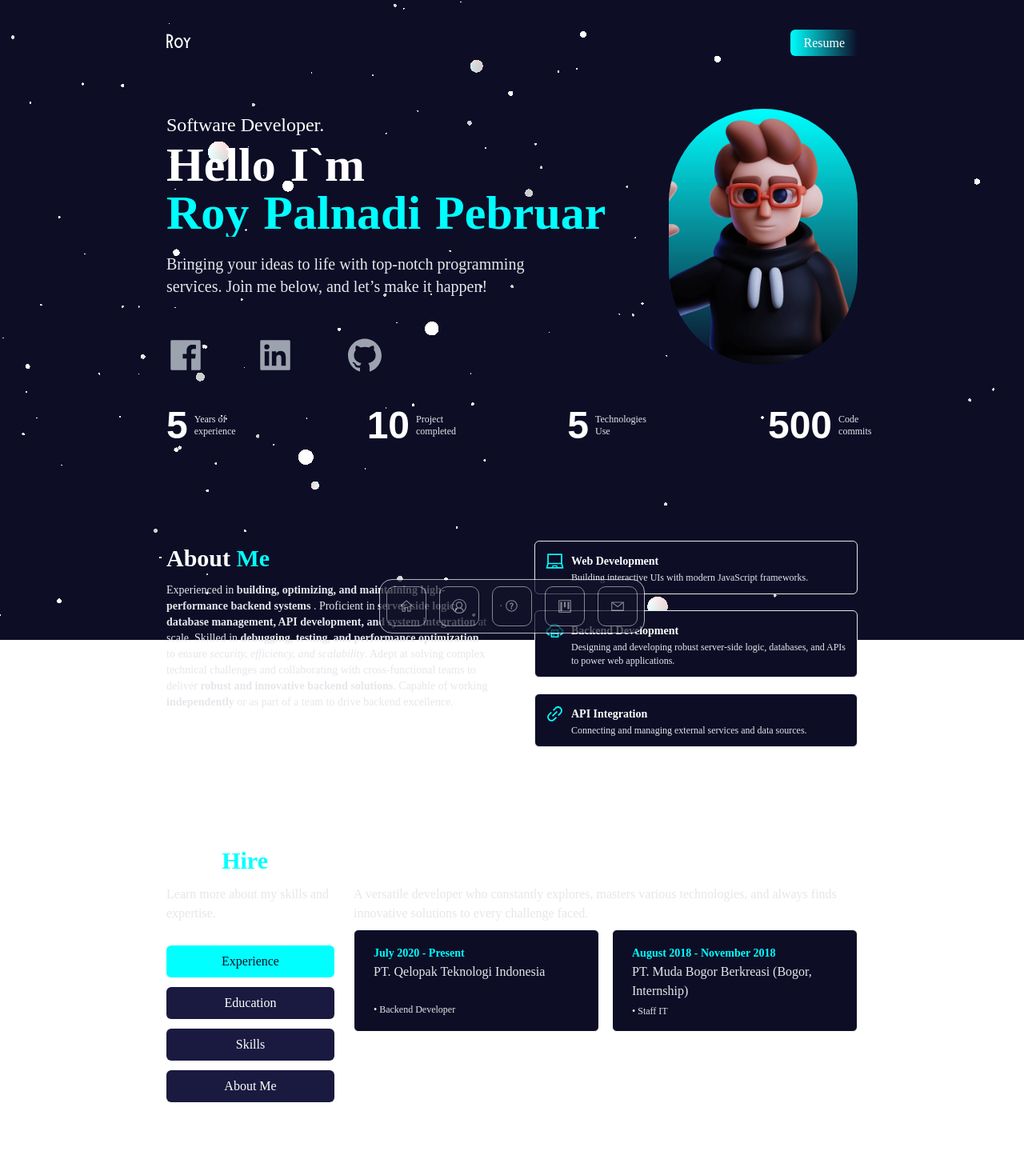
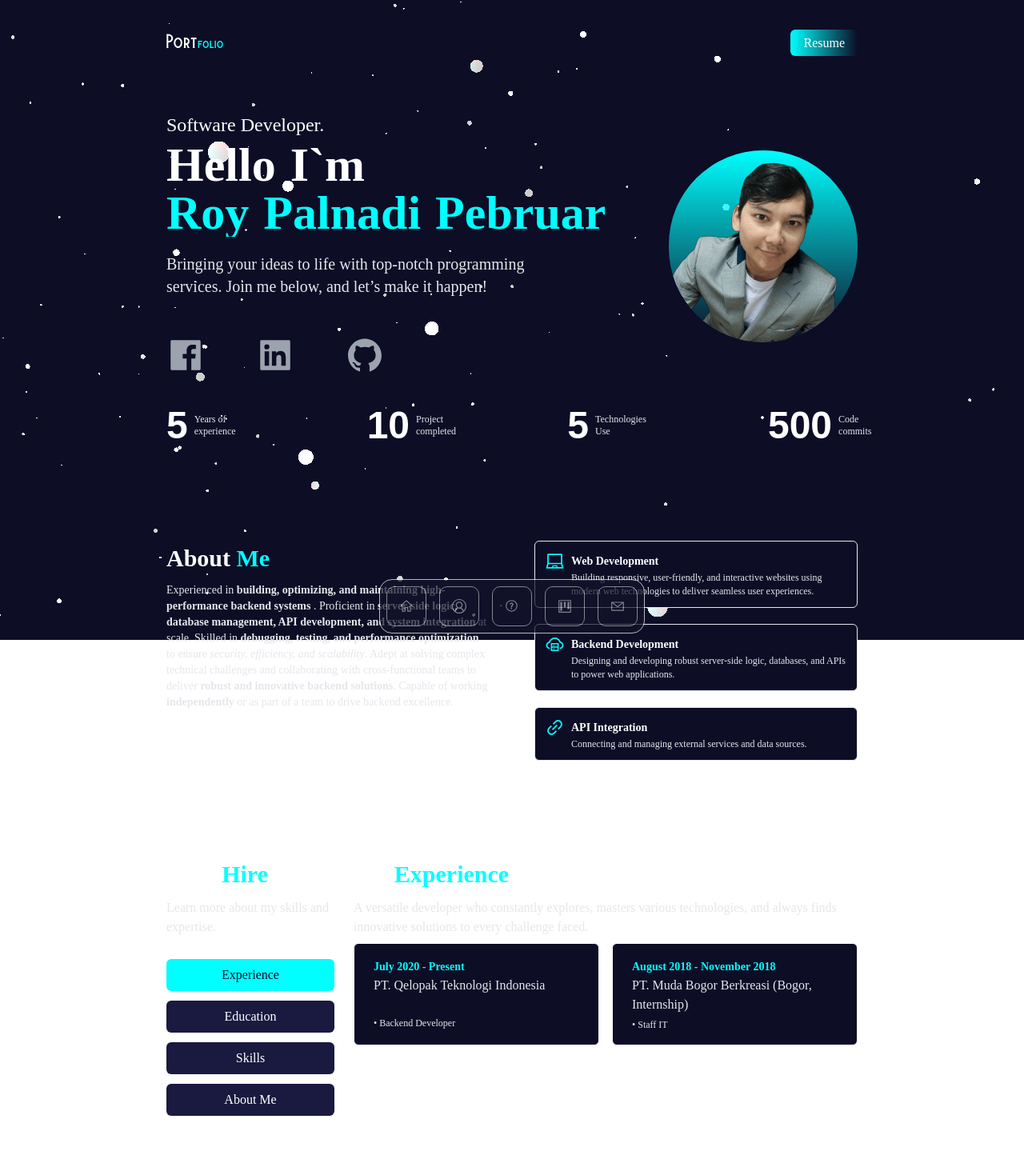
Before and after one commit to roypalnadi/react-portofolio, a Next.js app: page / in a window 1280 px wide. Shown: the top 1469 px of the page at 80% size. Built offline with nearby package versions, Linux system fonts and the light colour scheme.

Commit message:
update photo profile

```diff
--- a/pages/sections/main.js
+++ b/pages/sections/main.js
@@ -11,7 +11,9 @@ export default function Main({ setDarkMode, darkMode }) {
   return (
     <>
       <nav className="py-10 flex justify-between dark:text-white">
-        <h1 className="font-burtons text-xl">Roy</h1>
+        <h1 className="font-burtons text-xl">
+          Port<span className="text-sm text-space-neon">folio</span>
+        </h1>
         <ul className="flex items-center">
           {/* <li>
             <BsFillMoonStarsFill
@@ -31,7 +33,7 @@ export default function Main({ setDarkMode, darkMode }) {
           </li>
         </ul>
       </nav>
-      <div className="lg:flex text-center md:text-start py-4 lg:py-7">
+      <div className="lg:flex items-center text-center md:text-start py-4 lg:py-7">
         <div className="content-center">
           <BlurText
             text="Software Developer."
@@ -94,7 +96,7 @@ export default function Main({ setDarkMode, darkMode }) {
             </a>
           </div>
         </div>
-        <div className="mx-auto bg-gradient-to-b from-space-neon rounded-full w-40 h-40 relative overflow-hidden md:h-80 md:w-80">
+        <div className="mx-auto bg-gradient-to-b from-space-neon rounded-full w-40 h-40 relative overflow-hidden md:h-60 md:w-80">
           <Image src={deved} layout="fill" objectFit="cover" alt="" />
         </div>
       </div>
--- a/pages/sections/profile.js
+++ b/pages/sections/profile.js
@@ -50,7 +50,7 @@ export default function Profile() {
           <BoxProfile
             firstTitle={"Web Development"}
             secondTitle={
-              "Building interactive UIs with modern JavaScript frameworks."
+              "Building responsive, user-friendly, and interactive websites using modern web technologies to deliver seamless user experiences."
             }
             icon={<AiOutlineLaptop size={25} className="text-space-neon" />}
           />
--- a/pages/sections/why-me/about-me.js
+++ b/pages/sections/why-me/about-me.js
@@ -7,7 +7,7 @@ export default function AboutMe() {
       <div>
         <FadeLeft>
           <h3 className="text-3xl py-1 dark:text-space-white font-semibold">
-            About Me
+            About <span className="text-space-neon">Me</span>
           </h3>
           <p className="text-base py-2 text-gray-800 dark:text-gray-200">
             Passionate about technology and innovation, I thrive on solving
--- a/pages/sections/why-me/education.js
+++ b/pages/sections/why-me/education.js
@@ -7,7 +7,7 @@ export default function Education() {
       <div>
         <FadeLeft>
           <h3 className="text-3xl py-1 dark:text-space-white font-semibold">
-            My Education
+            My <span className="text-space-neon">Education</span>
           </h3>
           <p className="text-base py-2 text-gray-800 dark:text-gray-200">
             Education is a journey of exploration, from fundamentals to
--- a/pages/sections/why-me/experience.js
+++ b/pages/sections/why-me/experience.js
@@ -7,7 +7,7 @@ export default function Experience() {
       <div>
         <FadeLeft>
           <h3 className="text-3xl py-1 dark:text-space-white font-semibold">
-            My Experience
+            My <span className="text-space-neon">Experience</span>
           </h3>
           <p className="text-base py-2 text-gray-800 dark:text-gray-200">
             A versatile developer who constantly explores, masters various
--- a/pages/sections/why-me/skills.js
+++ b/pages/sections/why-me/skills.js
@@ -20,7 +20,9 @@ export default function Skills() {
     <>
       <div>
         <FadeLeft>
-          <h3 className="text-3xl py-1 dark:text-space-white ">Skills</h3>
+          <h3 className="text-3xl py-1 dark:text-space-white font-semibold">
+            My <span className="text-space-neon">Skills</span>
+          </h3>
           <p className="text-base py-2 text-gray-800 dark:text-gray-200">
             Explore the advanced tools and technologies I use to build
             outstanding, <br />
```
Also changed, not shown: public/dev-ed-wave.png, public/dev-ed-wave1.png (added).
